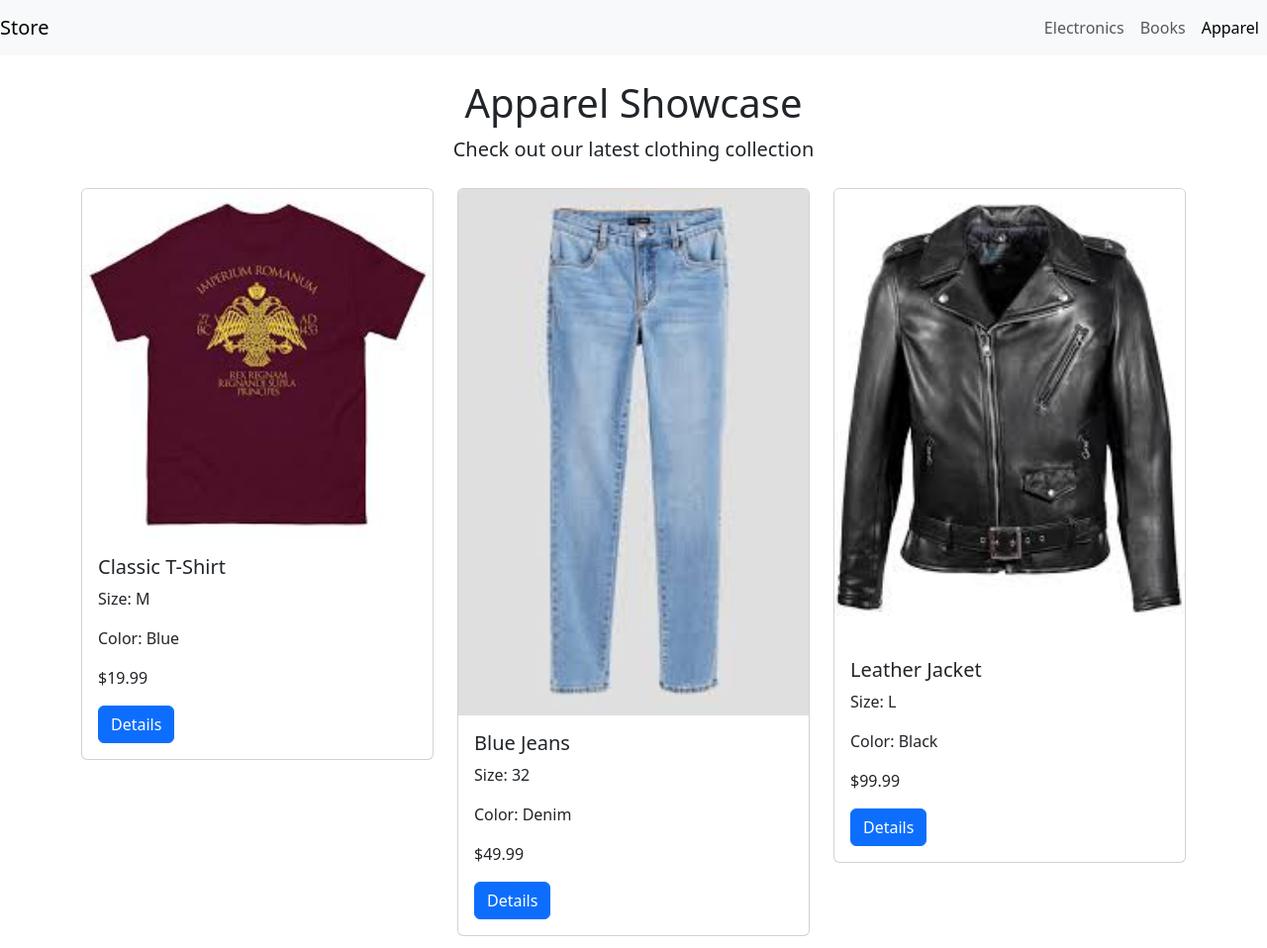
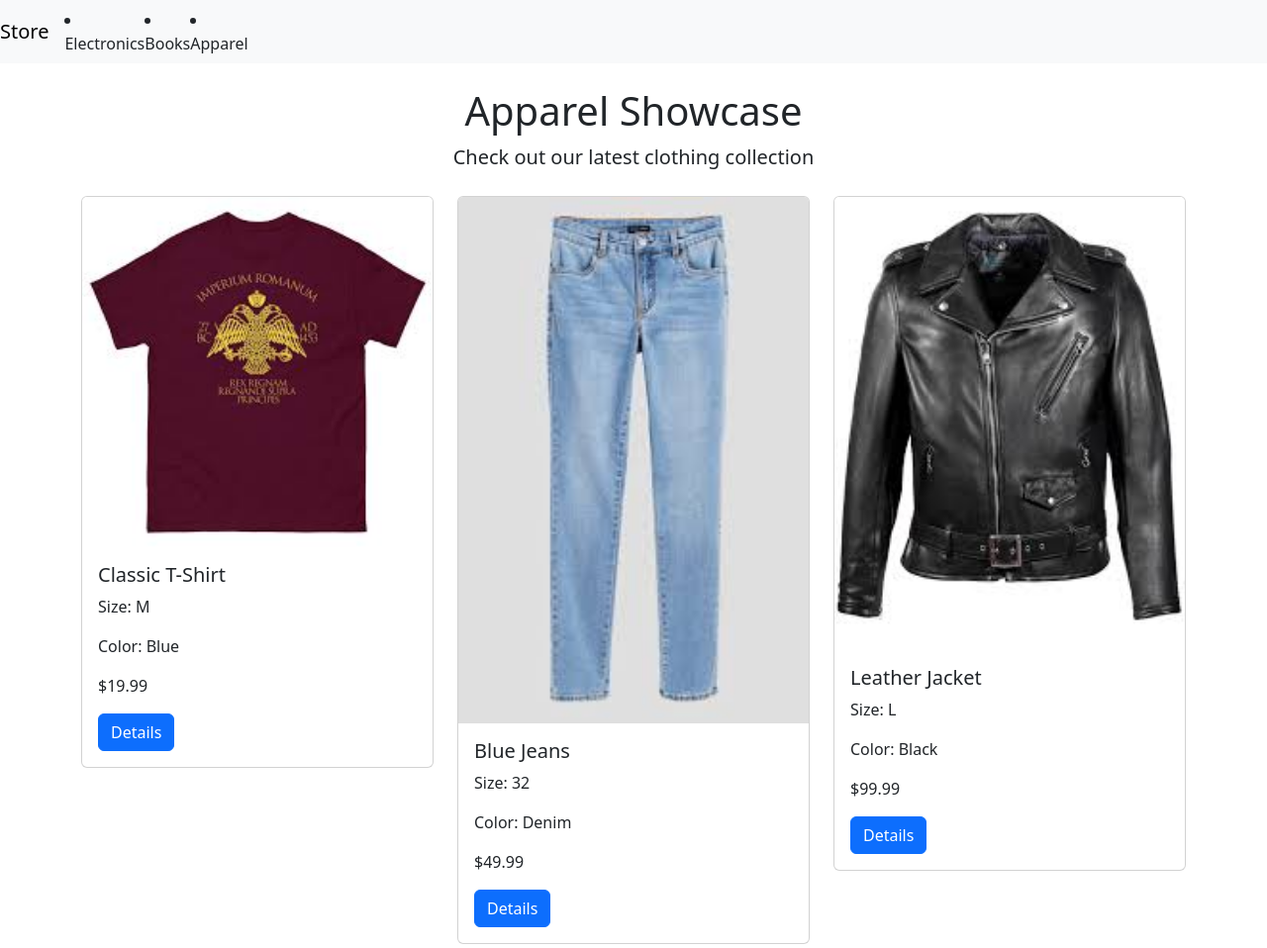
Before and after one commit to GeethamGampa/Django_Project, a Django app: template store/templates/apparel.html in a window 1280 px wide. Shown: the top 958 px of the page at 99% size. Run offline with Django 5.2, Linux system fonts and the light colour scheme; the template is opened without the code that fills it, so the values that code supplies are empty.

Commit message:
Saving local changes to apparel.html before pull

```diff
--- a/store/templates/apparel.html
+++ b/store/templates/apparel.html
@@ -12,14 +12,13 @@
   <!-- Navigation bar -->
   <nav class="navbar navbar-expand-lg navbar-light bg-light">
     <a class="navbar-brand" href="#">Store</a>
-    <div class="collapse navbar-collapse">
-      <ul class="navbar-nav ms-auto">
         <li class="nav-item"><a class="nav-link" href="/store/electronics/">Electronics</a></li>
         <li class="nav-item"><a class="nav-link" href="/store/books/">Books</a></li>
         <li class="nav-item"><a class="nav-link active" href="/store/apparel/">Apparel</a></li>
       </ul>
     </div>
   </nav>
+
 
   <!-- Page Title -->
   <div class="container mt-4">
@@ -73,10 +72,47 @@
         </div>
       </div>
 
+        <div class="col-sm-4 mb-4">
+        <div class="card">
+          <img src="apparel4.jpg" class="card-img-top img-fluid" alt="Dress" />
+          <div class="card-body">
+            <h5 class="card-title">Dress</h5>
+            <p class="card-text">Size: s</p>
+            <p class="card-text">Color: white-black </p>
+            <p class="card-text">$50.00</p>
+            <button class="btn btn-primary">Details</button>
+          </div>
+        </div>
+      </div>
+
+      <div class="col-sm-4 mb-4">
+        <div class="card">
+          <img src="apparel5.jpg" class="card-img-top img-fluid" alt="Vest" />
+          <div class="card-body">
+            <h5 class="card-title">Vest</h5>
+            <p class="card-text">Size: xs</p>
+            <p class="card-text">Color: white </p>
+            <p class="card-text">$25.00</p>
+            <button class="btn btn-primary">Details</button>
+          </div>
+        </div>
+      </div>
+
+        <div class="col-sm-4 mb-4">
+        <div class="card">
+          <img src="apparel6.jpg" class="card-img-top img-fluid" alt="gym co-ord" />
+          <div class="card-body">
+            <h5 class="card-title">gym co-ord</h5>
+            <p class="card-text">Size: xs</p>
+            <p class="card-text">Color: maroon </p>
+            <p class="card-text">$60.00</p>
+            <button class="btn btn-primary">Details</button>
+          </div>
+        </div>
+      </div>
+
     </div>
   </div>
 
 </body>
 </html>
-
-<!-- include women wear -->
```
